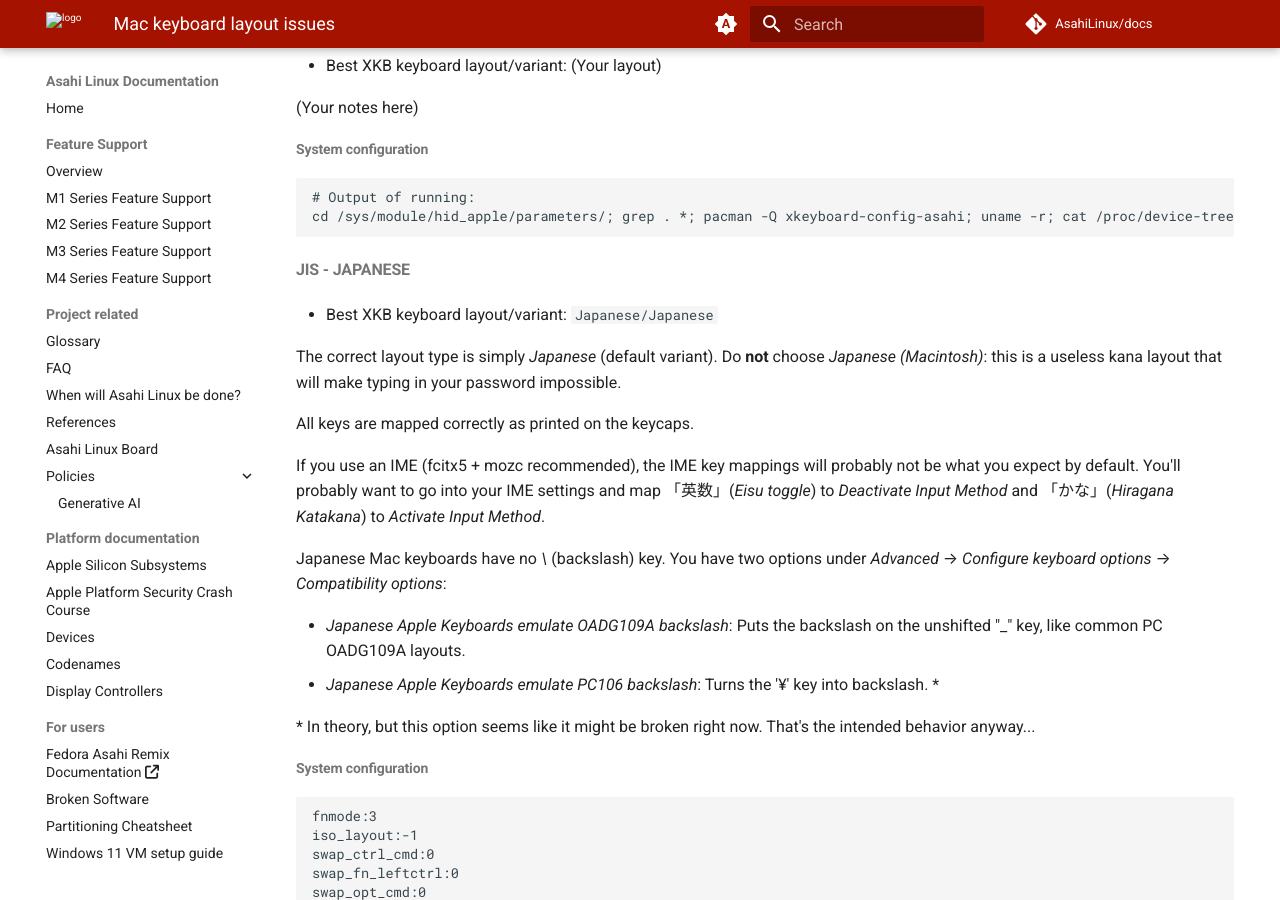
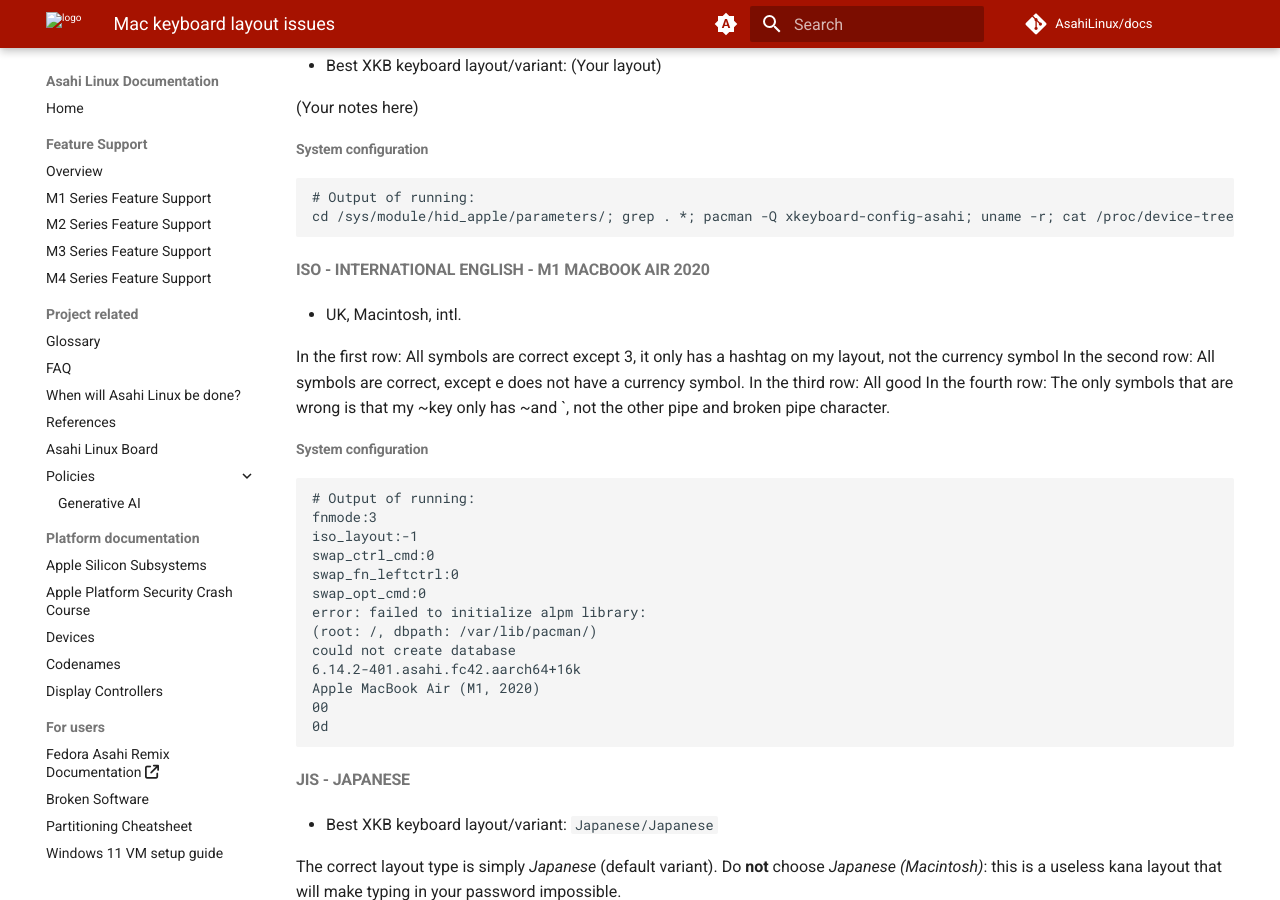
Before and after one commit to AsahiLinux/docs, an MkDocs documentation site: the page built from docs/platform/kb-layout-issues.md, in a window 1280 px wide and 900 px high, scrolled down 1220 px. Built offline with MkDocs 1.6.1 and Material for MkDocs 9.7.7, drawn with Linux system fonts in a browser that asks for light colours; comment, search, counter and statistics services are not loaded.

Commit message:
Update kb-layout-issues.md to include ISO Intl. English
Signed-off-by: Etienne de Villiers <etiennefdevilliers@gmail.com>

````diff
--- a/docs/platform/kb-layout-issues.md
+++ b/docs/platform/kb-layout-issues.md
@@ -40,6 +40,31 @@
 ```
 # Output of running:
 cd /sys/module/hid_apple/parameters/; grep . *; pacman -Q xkeyboard-config-asahi; uname -r; cat /proc/device-tree/model; echo; find /sys/devices -name country | xargs cat; dmesg | grep "Keyboard type"
+```
+
+## ISO - International English - M1 Macbook Air 2020
+* UK, Macintosh, intl.
+
+In the first row: All symbols are correct except 3, it only has a hashtag on my layout, not the currency symbol
+In the second row:  All symbols are correct, except e does not have a currency symbol.
+In the third row: All good
+In the fourth row: The only symbols that are wrong is that my ~key only has ~and `, not the other pipe and broken pipe character.
+
+### System configuration
+```
+# Output of running:
+fnmode:3
+iso_layout:-1
+swap_ctrl_cmd:0
+swap_fn_leftctrl:0
+swap_opt_cmd:0
+error: failed to initialize alpm library:
+(root: /, dbpath: /var/lib/pacman/)
+could not create database
+6.14.2-401.asahi.fc42.aarch64+16k
+Apple MacBook Air (M1, 2020)
+00
+0d
 ```
 
 ## JIS - Japanese
````
